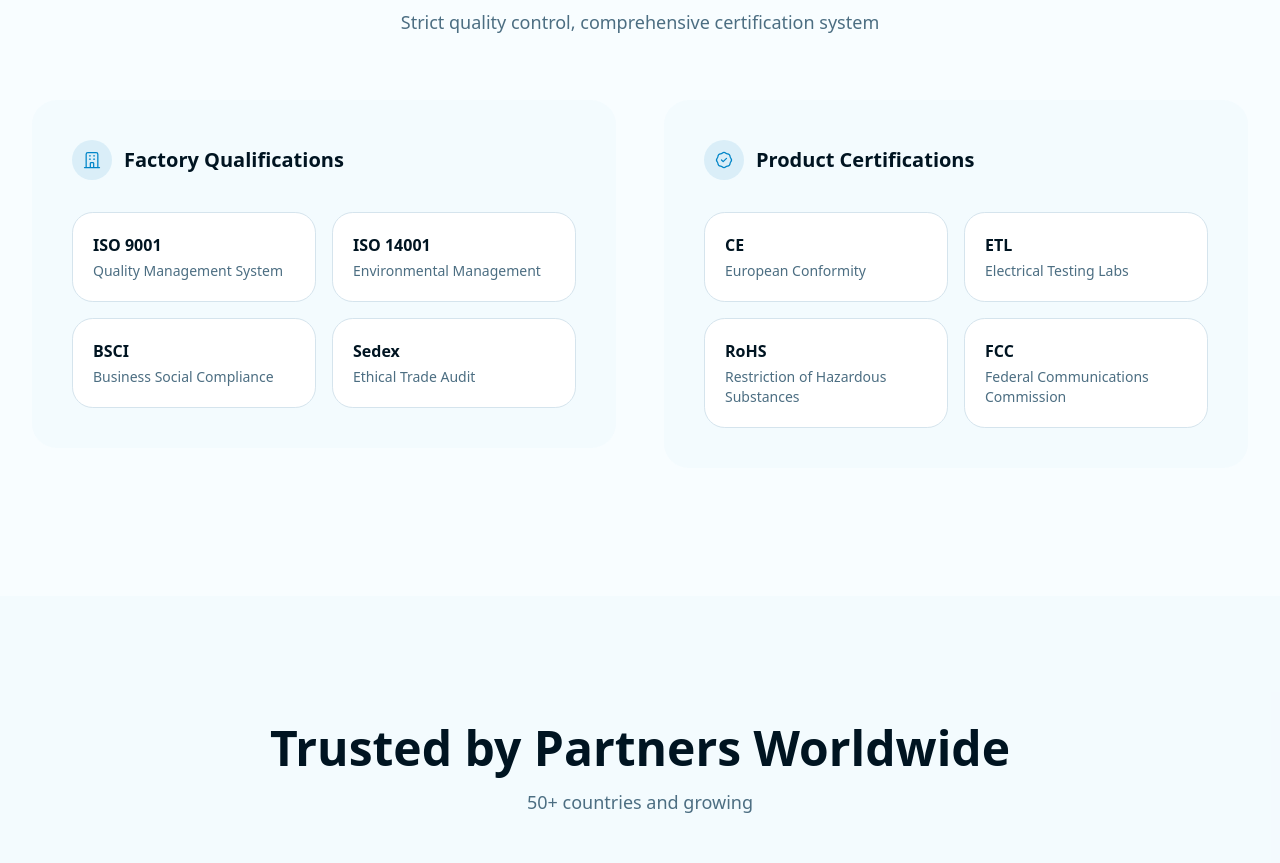
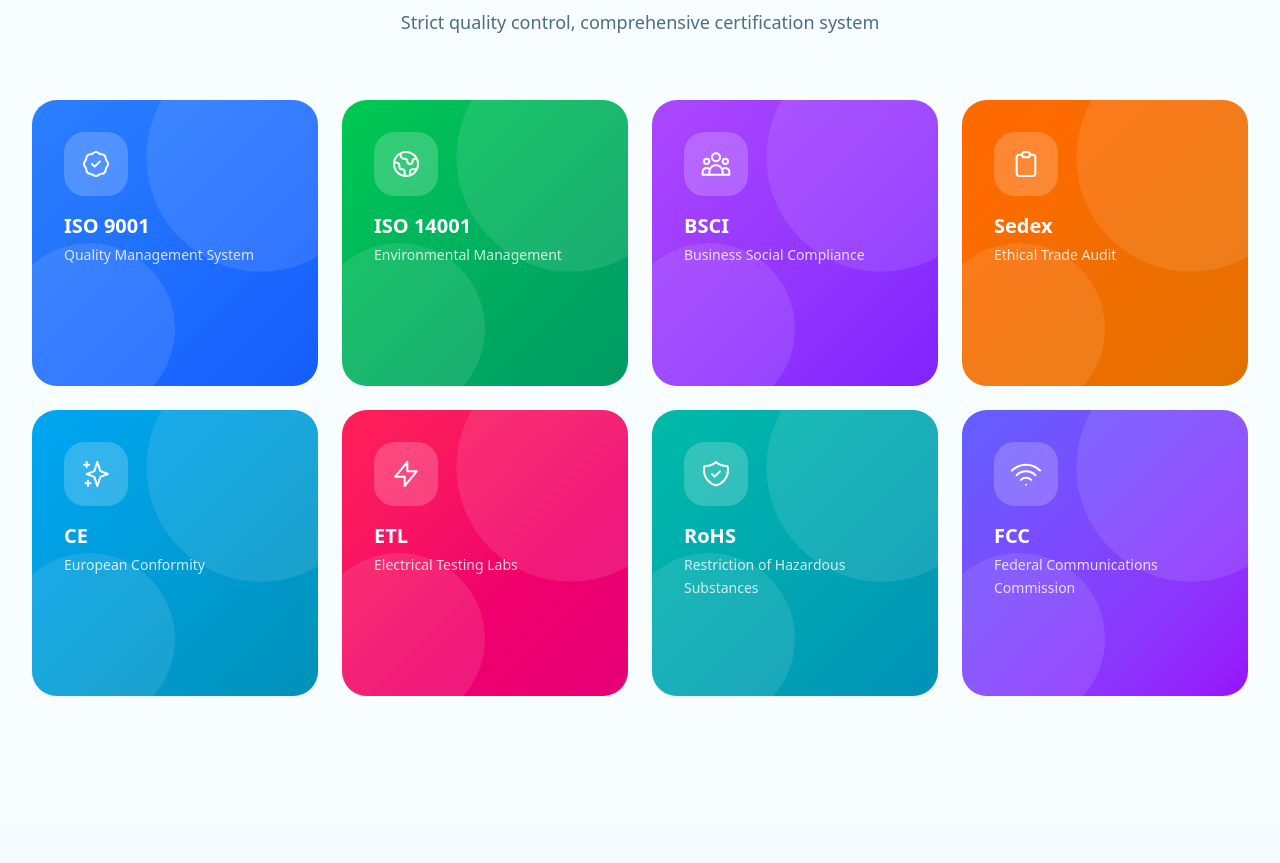
Before and after one commit to FRIDAY1611/hegu-technology-website, a Next.js app: page /en in a window 1280 px wide. Shown: the part 3881-4744 px from the top of the page. Built offline with nearby package versions, Linux system fonts and the light colour scheme.

Commit message:
feat: 将资质认证模块改为图片墙形式

```diff
--- a/src/app/[locale]/page.tsx
+++ b/src/app/[locale]/page.tsx
@@ -477,20 +477,56 @@
   const locale = params.locale as string;
   const texts = getPageTexts(locale);
 
-  // 工厂资质数据
-  const factoryQualifications = [
-    { name: 'ISO 9001', description: 'Quality Management System' },
-    { name: 'ISO 14001', description: 'Environmental Management' },
-    { name: 'BSCI', description: 'Business Social Compliance' },
-    { name: 'Sedex', description: 'Ethical Trade Audit' }
-  ];
-
-  // 产品认证数据
-  const productCertifications = [
-    { name: 'CE', description: 'European Conformity' },
-    { name: 'ETL', description: 'Electrical Testing Labs' },
-    { name: 'RoHS', description: 'Restriction of Hazardous Substances' },
-    { name: 'FCC', description: 'Federal Communications Commission' }
+  // 所有资质认证数据
+  const allCertifications = [
+    {
+      name: 'ISO 9001',
+      description: 'Quality Management System',
+      gradient: 'from-blue-500 to-blue-600',
+      icon: 'quality'
+    },
+    {
+      name: 'ISO 14001',
+      description: 'Environmental Management',
+      gradient: 'from-green-500 to-emerald-600',
+      icon: 'environment'
+    },
+    {
+      name: 'BSCI',
+      description: 'Business Social Compliance',
+      gradient: 'from-purple-500 to-violet-600',
+      icon: 'social'
+    },
+    {
+      name: 'Sedex',
+      description: 'Ethical Trade Audit',
+      gradient: 'from-orange-500 to-amber-600',
+      icon: 'audit'
+    },
+    {
+      name: 'CE',
+      description: 'European Conformity',
+      gradient: 'from-sky-500 to-cyan-600',
+      icon: 'certificate'
+    },
+    {
+      name: 'ETL',
+      description: 'Electrical Testing Labs',
+      gradient: 'from-rose-500 to-pink-600',
+      icon: 'electrical'
+    },
+    {
+      name: 'RoHS',
+      description: 'Restriction of Hazardous Substances',
+      gradient: 'from-teal-500 to-cyan-600',
+      icon: 'safety'
+    },
+    {
+      name: 'FCC',
+      description: 'Federal Communications Commission',
+      gradient: 'from-indigo-500 to-purple-600',
+      icon: 'communication'
+    }
   ];
 
   return (
@@ -507,56 +543,76 @@
           </div>
         </FadeIn>
 
-        <div className="grid grid-cols-1 lg:grid-cols-2 gap-12">
-          {/* 工厂资质 */}
-          <FadeIn>
-            <div className="bg-muted/30 rounded-3xl p-8 lg:p-10">
-              <h3 className="text-xl font-semibold mb-8 flex items-center gap-3">
-                <div className="w-10 h-10 rounded-full bg-primary/10 flex items-center justify-center">
-                  <svg className="w-5 h-5 text-primary" fill="none" viewBox="0 0 24 24" stroke="currentColor">
-                    <path strokeLinecap="round" strokeLinejoin="round" strokeWidth={1.5} d="M19 21V5a2 2 0 00-2-2H7a2 2 0 00-2 2v16m14 0h2m-2 0h-5m-9 0H3m2 0h5M9 7h1m-1 4h1m4-4h1m-1 4h1m-5 10v-5a1 1 0 011-1h2a1 1 0 011 1v5m-4 0h4" />
+        <div className="grid grid-cols-1 sm:grid-cols-2 lg:grid-cols-4 gap-6">
+          {allCertifications.map((cert, index) => (
+            <FadeIn key={index} delay={index * 0.08}>
+              <div className="group">
+                <div className={`relative overflow-hidden rounded-3xl bg-gradient-to-br ${cert.gradient} p-6 lg:p-8 aspect-square shadow-lg hover:shadow-2xl transition-all duration-500 hover:-translate-y-2`}>
+                  {/* 背景装饰 */}
+                  <div className="absolute inset-0 opacity-10">
+                    <svg className="w-full h-full" viewBox="0 0 100 100">
+                      <circle cx="80" cy="20" r="40" fill="white" />
+                      <circle cx="20" cy="80" r="30" fill="white" />
                     </svg>
                   </div>
-                {texts.factoryQualifications}
+
+                  {/* 图标 */}
+                  <div className="relative z-10 w-14 h-14 lg:w-16 lg:h-16 rounded-2xl bg-white/20 backdrop-blur-sm flex items-center justify-center mb-4 group-hover:scale-110 transition-transform duration-300">
+                    {cert.icon === 'quality' && (
+                      <svg className="w-7 h-7 lg:w-8 lg:h-8 text-white" fill="none" viewBox="0 0 24 24" stroke="currentColor">
+                        <path strokeLinecap="round" strokeLinejoin="round" strokeWidth={1.5} d="M9 12l2 2 4-4M7.835 4.697a3.42 3.42 0 001.946-.806 3.42 3.42 0 014.438 0 3.42 3.42 0 001.946.806 3.42 3.42 0 013.138 3.138 3.42 3.42 0 00.806 1.946 3.42 3.42 0 010 4.438 3.42 3.42 0 00-.806 1.946 3.42 3.42 0 01-3.138 3.138 3.42 3.42 0 00-1.946.806 3.42 3.42 0 01-4.438 0 3.42 3.42 0 01-1.946-.806 3.42 3.42 0 01-3.138-3.138 3.42 3.42 0 00-.806-1.946 3.42 3.42 0 010-4.438 3.42 3.42 0 00.806-1.946 3.42 3.42 0 013.138-3.138z" />
+                      </svg>
+                    )}
+                    {cert.icon === 'environment' && (
+                      <svg className="w-7 h-7 lg:w-8 lg:h-8 text-white" fill="none" viewBox="0 0 24 24" stroke="currentColor">
+                        <path strokeLinecap="round" strokeLinejoin="round" strokeWidth={1.5} d="M3.055 11H5a2 2 0 012 2v1a2 2 0 002 2 2 2 0 012 2v2.945M8 3.935V5.5A2.5 2.5 0 0010.5 8h.5a2 2 0 012 2 2 2 0 104 0 2 2 0 012-2h1.064M15 20.488V18a2 2 0 012-2h3.064M21 12a9 9 0 11-18 0 9 9 0 0118 0z" />
+                      </svg>
+                    )}
+                    {cert.icon === 'social' && (
+                      <svg className="w-7 h-7 lg:w-8 lg:h-8 text-white" fill="none" viewBox="0 0 24 24" stroke="currentColor">
+                        <path strokeLinecap="round" strokeLinejoin="round" strokeWidth={1.5} d="M17 20h5v-2a3 3 0 00-5.356-1.857M17 20H7m10 0v-2c0-.656-.126-1.283-.356-1.857M7 20H2v-2a3 3 0 015.356-1.857M7 20v-2c0-.656.126-1.283.356-1.857m0 0a5.002 5.002 0 019.288 0M15 7a3 3 0 11-6 0 3 3 0 016 0zm6 3a2 2 0 11-4 0 2 2 0 014 0zM7 10a2 2 0 11-4 0 2 2 0 014 0z" />
+                      </svg>
+                    )}
+                    {cert.icon === 'audit' && (
+                      <svg className="w-7 h-7 lg:w-8 lg:h-8 text-white" fill="none" viewBox="0 0 24 24" stroke="currentColor">
+                        <path strokeLinecap="round" strokeLinejoin="round" strokeWidth={1.5} d="M9 5H7a2 2 0 00-2 2v12a2 2 0 002 2h10a2 2 0 002-2V7a2 2 0 00-2-2h-2M9 5a2 2 0 002 2h2a2 2 0 002-2M9 5a2 2 0 012-2h2a2 2 0 012 2" />
+                      </svg>
+                    )}
+                    {cert.icon === 'certificate' && (
+                      <svg className="w-7 h-7 lg:w-8 lg:h-8 text-white" fill="none" viewBox="0 0 24 24" stroke="currentColor">
+                        <path strokeLinecap="round" strokeLinejoin="round" strokeWidth={1.5} d="M5 3v4M3 5h4M6 17v4m-2-2h4m5-16l2.286 6.857L21 12l-5.714 2.143L13 21l-2.286-6.857L5 12l5.714-2.143L13 3z" />
+                      </svg>
+                    )}
+                    {cert.icon === 'electrical' && (
+                      <svg className="w-7 h-7 lg:w-8 lg:h-8 text-white" fill="none" viewBox="0 0 24 24" stroke="currentColor">
+                        <path strokeLinecap="round" strokeLinejoin="round" strokeWidth={1.5} d="M13 10V3L4 14h7v7l9-11h-7z" />
+                      </svg>
+                    )}
+                    {cert.icon === 'safety' && (
+                      <svg className="w-7 h-7 lg:w-8 lg:h-8 text-white" fill="none" viewBox="0 0 24 24" stroke="currentColor">
+                        <path strokeLinecap="round" strokeLinejoin="round" strokeWidth={1.5} d="M9 12l2 2 4-4m5.618-4.016A11.955 11.955 0 0112 2.944a11.955 11.955 0 01-8.618 3.04A12.02 12.02 0 003 9c0 5.591 3.824 10.29 9 11.622 5.176-1.332 9-6.03 9-11.622 0-1.042-.133-2.052-.382-3.016z" />
+                      </svg>
+                    )}
+                    {cert.icon === 'communication' && (
+                      <svg className="w-7 h-7 lg:w-8 lg:h-8 text-white" fill="none" viewBox="0 0 24 24" stroke="currentColor">
+                        <path strokeLinecap="round" strokeLinejoin="round" strokeWidth={1.5} d="M8.111 16.404a5.5 5.5 0 017.778 0M12 20h.01m-7.08-7.071c3.904-3.905 10.236-3.905 14.141 0M1.394 9.393c5.857-5.857 15.355-5.857 21.213 0" />
+                      </svg>
+                    )}
+                  </div>
+
+                  {/* 内容 */}
+                  <div className="relative z-10">
+                    <h3 className="text-lg lg:text-xl font-bold text-white mb-1">
+                      {cert.name}
                     </h3>
-              <div className="grid grid-cols-1 sm:grid-cols-2 gap-4">
-                {factoryQualifications.map((cert, index) => (
-                  <div
-                    key={index}
-                    className="bg-card border border-border rounded-2xl p-5 hover:border-primary/50 hover:shadow-md transition-all"
-                  >
-                    <div className="font-semibold text-foreground">{cert.name}</div>
-                    <div className="text-sm text-muted-foreground mt-1">{cert.description}</div>
+                    <p className="text-sm text-white/80 leading-relaxed">
+                      {cert.description}
+                    </p>
                   </div>
-                ))}
                 </div>
               </div>
             </FadeIn>
-
-          {/* 产品认证 */}
-          <FadeIn delay={0.1}>
-            <div className="bg-muted/30 rounded-3xl p-8 lg:p-10">
-              <h3 className="text-xl font-semibold mb-8 flex items-center gap-3">
-                <div className="w-10 h-10 rounded-full bg-primary/10 flex items-center justify-center">
-                  <svg className="w-5 h-5 text-primary" fill="none" viewBox="0 0 24 24" stroke="currentColor">
-                    <path strokeLinecap="round" strokeLinejoin="round" strokeWidth={1.5} d="M9 12l2 2 4-4M7.835 4.697a3.42 3.42 0 001.946-.806 3.42 3.42 0 014.438 0 3.42 3.42 0 001.946.806 3.42 3.42 0 013.138 3.138 3.42 3.42 0 00.806 1.946 3.42 3.42 0 010 4.438 3.42 3.42 0 00-.806 1.946 3.42 3.42 0 01-3.138 3.138 3.42 3.42 0 00-1.946.806 3.42 3.42 0 01-4.438 0 3.42 3.42 0 00-1.946-.806 3.42 3.42 0 01-3.138-3.138 3.42 3.42 0 00-.806-1.946 3.42 3.42 0 010-4.438 3.42 3.42 0 00.806-1.946 3.42 3.42 0 013.138-3.138z" />
-                  </svg>
-                </div>
-                {texts.productCertifications}
-              </h3>
-              <div className="grid grid-cols-1 sm:grid-cols-2 gap-4">
-                {productCertifications.map((cert, index) => (
-                  <div
-                    key={index}
-                    className="bg-card border border-border rounded-2xl p-5 hover:border-primary/50 hover:shadow-md transition-all"
-                  >
-                    <div className="font-semibold text-foreground">{cert.name}</div>
-                    <div className="text-sm text-muted-foreground mt-1">{cert.description}</div>
-                  </div>
           ))}
-              </div>
-            </div>
-          </FadeIn>
         </div>
       </div>
     </section>
```
Lines whose indentation alone changed are shown as unchanged.
